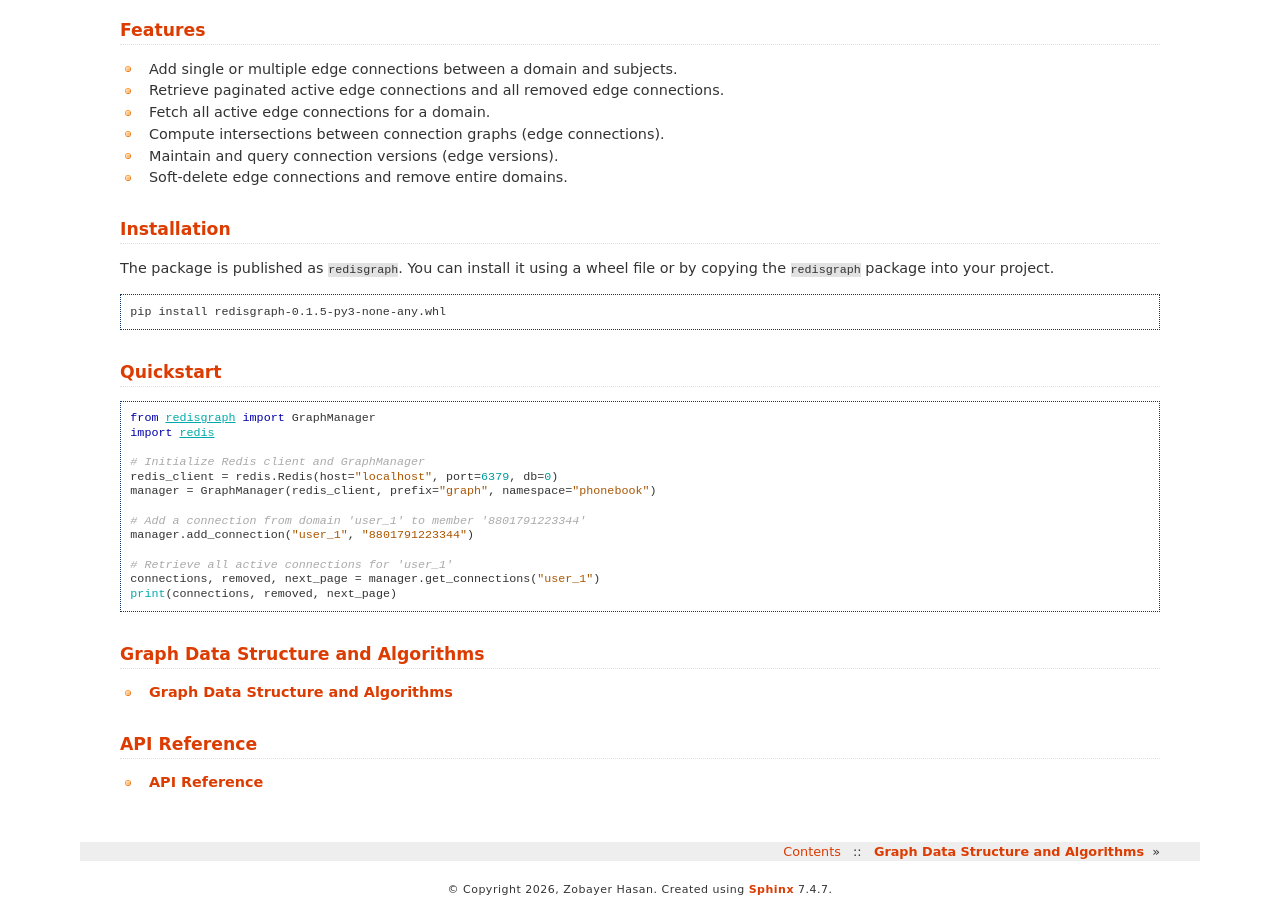
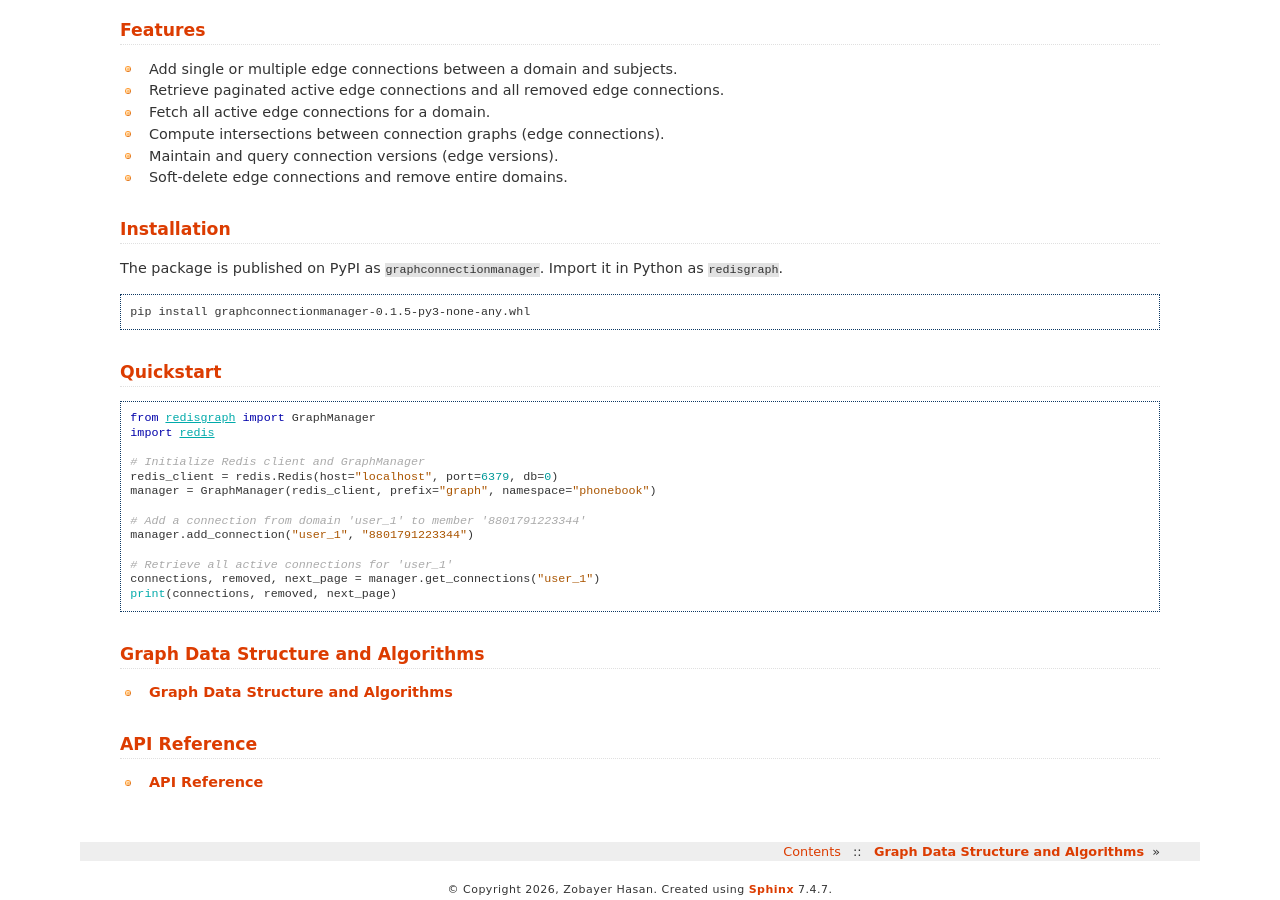
Before and after one commit to zobayer1/RedisGraph, a Sphinx documentation site: the page built from docs/index.rst, in a window 1280 px wide and 900 px high, scrolled down 646 px. Built offline with Sphinx 7.4.7, drawn with Linux system fonts in a browser that asks for light colours.

Commit message:
Rename PyPI distribution to graphconnectionmanager

```diff
--- a/docs/index.rst
+++ b/docs/index.rst
@@ -35,12 +35,11 @@ Features
 Installation
 ------------
 
-The package is published as ``redisgraph``. You can install it using a wheel file or by copying the
-``redisgraph`` package into your project.
+The package is published on PyPI as ``graphconnectionmanager``. Import it in Python as ``redisgraph``.
 
 .. code-block:: bash
 
-   pip install redisgraph-0.1.5-py3-none-any.whl
+   pip install graphconnectionmanager-0.1.5-py3-none-any.whl
 
 Quickstart
 ----------
--- a/pyproject.toml
+++ b/pyproject.toml
@@ -3,7 +3,7 @@ requires = ["poetry-core>=1.0.0"]
 build-backend = "poetry.core.masonry.api"
 
 [tool.poetry]
-name = "redisgraph"
+name = "graphconnectionmanager"
 version = "0.1.5"
 description = "Generic Redis-based graph connection manager"
 authors = ["Zobayer Hasan <zobayer1@gmail.com>"]
```
Also changed, not shown: README.md (+1 -1 lines).
